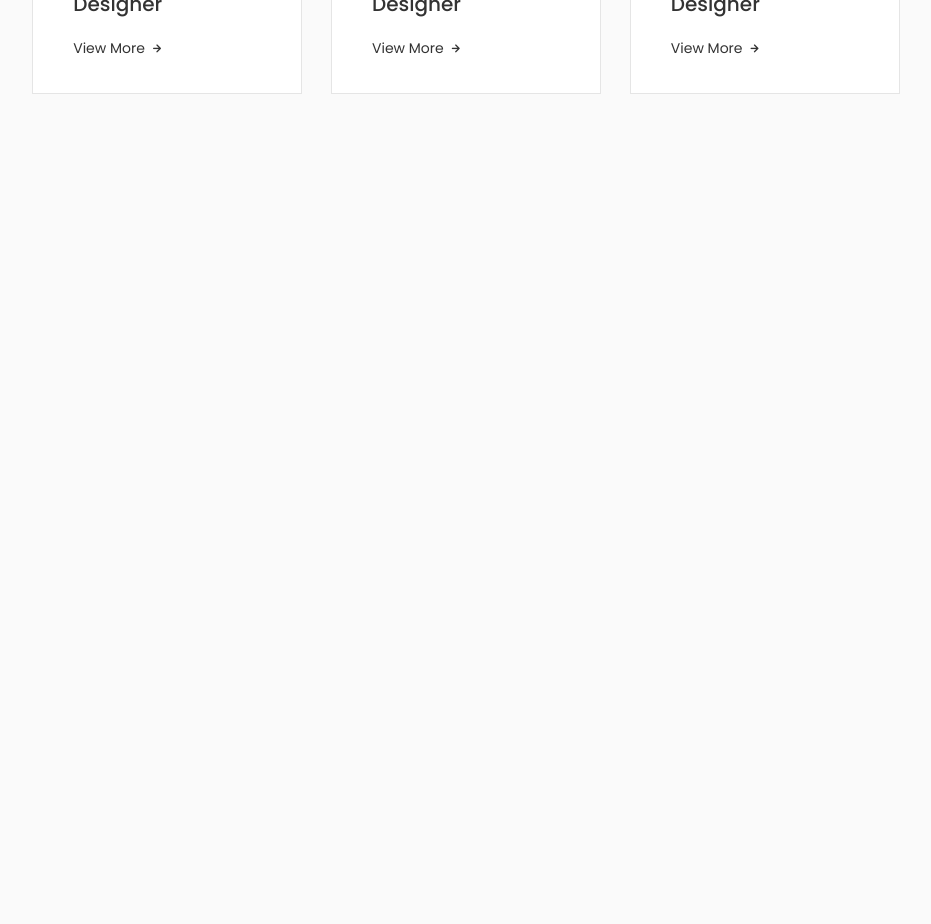
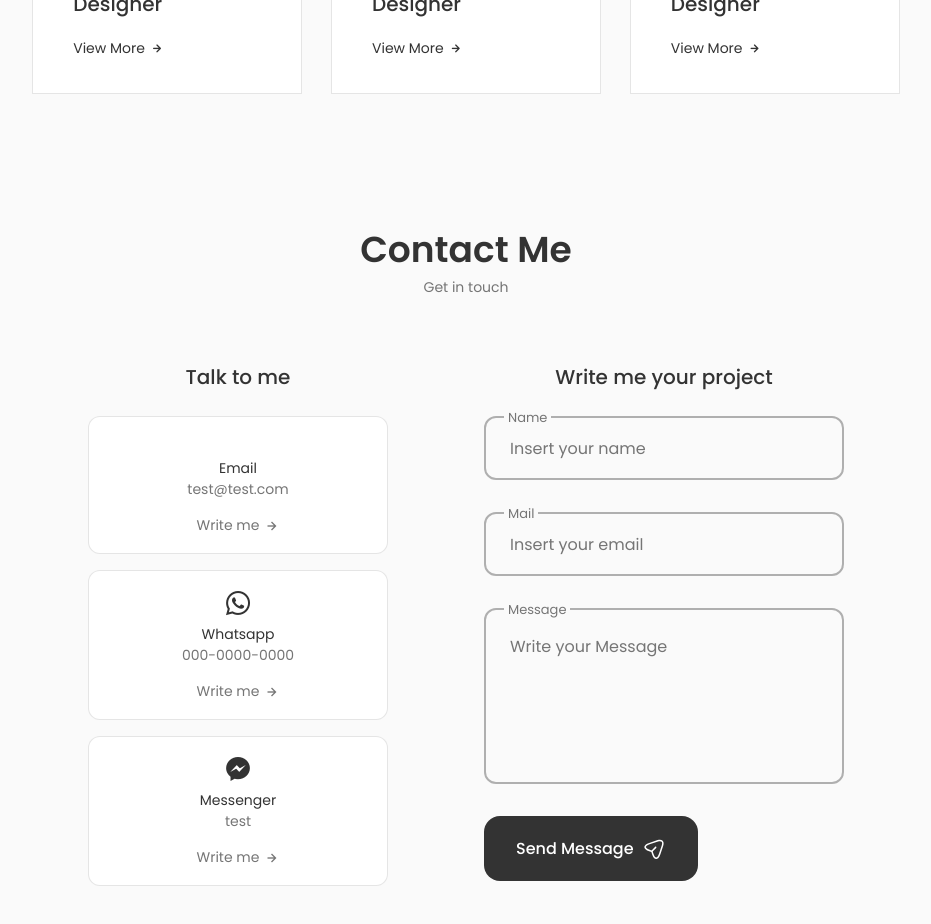
Before and after one commit to Kastori1206/react_portfolio, a React (Create React App) app: page / in a window 1280 px wide. Shown: the part 1600-2524 px from the top of the page, without its empty margins (174-1105 px from the left). Before the commit the page ends 1726 px from the top, so only its background shows below. Built offline with nearby package versions, Linux system fonts and the light colour scheme.

Commit message:
add Contact Component

```diff
--- a/package.json
+++ b/package.json
@@ -6,8 +6,10 @@
     "@testing-library/jest-dom": "^5.16.5",
     "@testing-library/react": "^13.4.0",
     "@testing-library/user-event": "^13.5.0",
+    "emailjs-com": "^3.2.0",
     "react": "^18.2.0",
     "react-dom": "^18.2.0",
+    "react-dotenv": "^0.1.3",
     "react-icons": "^4.8.0",
     "react-scripts": "5.0.1",
     "scrollreveal": "^4.0.9",
--- a/src/App.js
+++ b/src/App.js
@@ -5,6 +5,7 @@
 import Home from "./components/home/Home";
 import Services from "./components/services/Services";
 import Skills from "./components/skills/Skills";
+import Contact from "./components/contact/Contact";
 
 export default function App() {
   return (
@@ -16,6 +17,7 @@
         <About />
         <Skills />
         <Services />
+        <Contact />
       </main>
     </>
   );
--- /dev/null
+++ b/src/components/contact/Contact.jsx
@@ -0,0 +1,125 @@
+import React, { useRef } from "react";
+import emailjs from "emailjs-com";
+import "./contact.css";
+
+export default function Contact() {
+  const form = useRef();
+
+  const sendEmail = (e) => {
+    e.preventDefault();
+
+    emailjs.sendForm(
+      `${process.env.REACT_APP_SERVICE_ID}`,
+      `${process.env.REACT_APP_TEMPLATE_ID}`,
+      form.current,
+      `${process.env.REACT_APP_PUBLICKEY}`
+    );
+    e.target.reset();
+  };
+  return (
+    <section className="contact section" id="contact">
+      <h2 className="section__title">Contact Me</h2>
+      <span className="section__subtitle">Get in touch</span>
+
+      <div className="contact__container container grid">
+        <div className="contact__content">
+          <h3 className="contact__title">Talk to me</h3>
+
+          <div className="contact__info">
+            <div className="contact__card">
+              <i className="bx bxl-mail-send contact__card-icon"></i>
+              <h3 className="contact__card-title">Email</h3>
+              <span className="contact__card-data">test@test.com</span>
+
+              <a
+                href="mailto:examplemail@gmail.com.com"
+                className="contact__button"
+              >
+                Write me
+                <i className="bx bx-right-arrow-alt contact__button-icon"></i>
+              </a>
+            </div>
+            <div className="contact__card">
+              <i className="bx bxl-whatsapp contact__card-icon"></i>
+              <h3 className="contact__card-title">Whatsapp</h3>
+              <span className="contact__card-data">000-0000-0000</span>
+
+              <a
+                href="https://api.whatsapp.com/send?phone=62214408789&text=Hello, more information!"
+                className="contact__button"
+              >
+                Write me
+                <i className="bx bx-right-arrow-alt contact__button-icon"></i>
+              </a>
+            </div>
+            <div className="contact__card">
+              <i className="bx bxl-messenger contact__card-icon"></i>
+              <h3 className="contact__card-title">Messenger</h3>
+              <span className="contact__card-data">test</span>
+
+              <a href="https://m.me/crypticalcoder" className="contact__button">
+                Write me
+                <i className="bx bx-right-arrow-alt contact__button-icon"></i>
+              </a>
+            </div>
+          </div>
+        </div>
+        <div className="contact__content">
+          <h3 className="contact__title">Write me your project</h3>
+
+          <form ref={form} onSubmit={sendEmail} className="contact__form">
+            <div className="contact__form-div">
+              <label className="contact__form-tag">Name</label>
+              <input
+                type="text"
+                name="name"
+                className="contact__form-input"
+                placeholder="Insert your name"
+              />
+            </div>
+            <div className="contact__form-div">
+              <label className="contact__form-tag">Mail</label>
+              <input
+                type="email"
+                name="email"
+                className="contact__form-input"
+                placeholder="Insert your email"
+              />
+            </div>
+            <div className="contact__form-div contact__form-area">
+              <label className="contact__form-tag">Message</label>
+              <textarea
+                name="message"
+                cols="30"
+                rows="10"
+                className="contact__form-input"
+                placeholder="Write your Message"
+              ></textarea>
+            </div>
+
+            <button className="button button--flex">
+              Send Message
+              <svg
+                class="button__icon"
+                xmlns="http://www.w3.org/2000/svg"
+                width="24"
+                height="24"
+                viewBox="0 0 24 24"
+                fill="none"
+              >
+                <path
+                  d="M14.2199 21.9352C13.0399 21.9352 11.3699 21.1052 10.0499 17.1352L9.32988 14.9752L7.16988 14.2552C3.20988 12.9352 2.37988 11.2652 2.37988 10.0852C2.37988 8.91525 3.20988 7.23525 7.16988 5.90525L15.6599 3.07525C17.7799 2.36525 19.5499 2.57525 20.6399 3.65525C21.7299 4.73525 21.9399 6.51525 21.2299 8.63525L18.3999 17.1252C17.0699 21.1052 15.3999 21.9352 14.2199 21.9352ZM7.63988 7.33525C4.85988 8.26525 3.86988 9.36525 3.86988 10.0852C3.86988 10.8052 4.85988 11.9052 7.63988 12.8252L10.1599 13.6652C10.3799 13.7352 10.5599 13.9152 10.6299 14.1352L11.4699 16.6552C12.3899 19.4352 13.4999 20.4252 14.2199 20.4252C14.9399 20.4252 16.0399 19.4352 16.9699 16.6552L19.7999 8.16525C20.3099 6.62525 20.2199 5.36525 19.5699 4.71525C18.9199 4.06525 17.6599 3.98525 16.1299 4.49525L7.63988 7.33525Z"
+                  fill="var(--container-color)"
+                ></path>
+                <path
+                  d="M10.11 14.7052C9.92005 14.7052 9.73005 14.6352 9.58005 14.4852C9.29005 14.1952 9.29005 13.7152 9.58005 13.4252L13.16 9.83518C13.45 9.54518 13.93 9.54518 14.22 9.83518C14.51 10.1252 14.51 10.6052 14.22 10.8952L10.64 14.4852C10.5 14.6352 10.3 14.7052 10.11 14.7052Z"
+                  fill="var(--container-color)"
+                ></path>
+              </svg>
+            </button>
+          </form>
+        </div>
+      </div>
+    </section>
+  );
+}
--- /dev/null
+++ b/src/components/contact/contact.css
@@ -0,0 +1,146 @@
+.contact__container {
+  grid-template-columns: repeat(2, max-content);
+  justify-content: center;
+  column-gap: 6rem;
+  padding-bottom: 3rem;
+}
+
+.contact__title {
+  text-align: center;
+  font-size: var(--h3-font-size);
+  font-weight: var(--font-medium);
+  margin-bottom: var(--mb-1-5);
+}
+
+.contact__info {
+  display: grid;
+  row-gap: 1rem;
+  grid-template-columns: 300px;
+}
+
+.contact__card {
+  background-color: var(--container-color);
+  border: 1px solid rgba(0, 0, 0, 0.1);
+  padding: 1rem;
+  border-radius: 0.75rem;
+  text-align: center;
+}
+
+.contact__card-icon {
+  font-size: 2rem;
+  color: var(--title-color);
+  margin-bottom: var(--mb-0-25);
+}
+
+.contact__card-title,
+.contact__card-data {
+  font-size: var(--small-font-size);
+}
+
+.contact__card-title {
+  font-weight: var(--cont-medium);
+}
+
+.contact__card-data {
+  display: block;
+  margin-bottom: var(--mb-0-75);
+}
+
+.contact__button {
+  color: var(--text-color);
+  font-size: var(--small-font-size);
+  display: inline-flex;
+  align-items: center;
+  justify-content: center;
+  column-gap: 0.25rem;
+}
+
+.contact__button-icon {
+  font-size: 1rem;
+  transition: 0.3s;
+}
+
+.contact__button:hover .contact__button-icon {
+  transform: translateX(0.25rem);
+}
+
+.contact__form {
+  width: 360px;
+}
+
+.contact__form-div {
+  position: relative;
+  margin-bottom: var(--mb-2);
+  height: 4rem;
+}
+
+.contact__form-input {
+  position: absolute;
+  top: 0;
+  left: 0;
+  width: 100%;
+  height: 100%;
+  border: 2px solid rgba(0, 0, 0, 0.3);
+  background: none;
+  color: var(--text-color);
+  outline: none;
+  border-radius: 0.75rem;
+  padding: 1.5rem;
+  z-index: 1;
+}
+
+.contact__form-tag {
+  position: absolute;
+  top: -0.75rem;
+  left: 1.25rem;
+  font-size: var(--smaller-font-size);
+  padding: 0.25rem;
+  background-color: var(--body-color);
+  z-index: 10;
+}
+
+.contact__form-area {
+  height: 11rem;
+}
+
+.contact__form-area textarea {
+  resize: none;
+}
+
+/*=============== BREAKPOINTS ===============*/
+/* For large devices */
+@media screen and (max-width: 992px) {
+  .contact__container {
+    column-gap: 3rem;
+  }
+}
+
+/* For medium devices */
+@media screen and (max-width: 768px) {
+  .contact__container {
+    grid-template-columns: 1fr;
+    row-gap: 3rem;
+  }
+
+  .contact__info {
+    justify-content: center;
+  }
+
+  .contact__form {
+    margin: 0 auto;
+  }
+}
+
+@media screen and (max-width: 576px) {
+  .contact__info {
+    grid-template-columns: 1fr;
+  }
+
+  .contact__form {
+    width: 100%;
+  }
+}
+
+/* For small devices */
+@media screen and (max-width: 350px) {
+}
```
Also changed, not shown: 2 other files (tests, documents, lock files or other folders).
